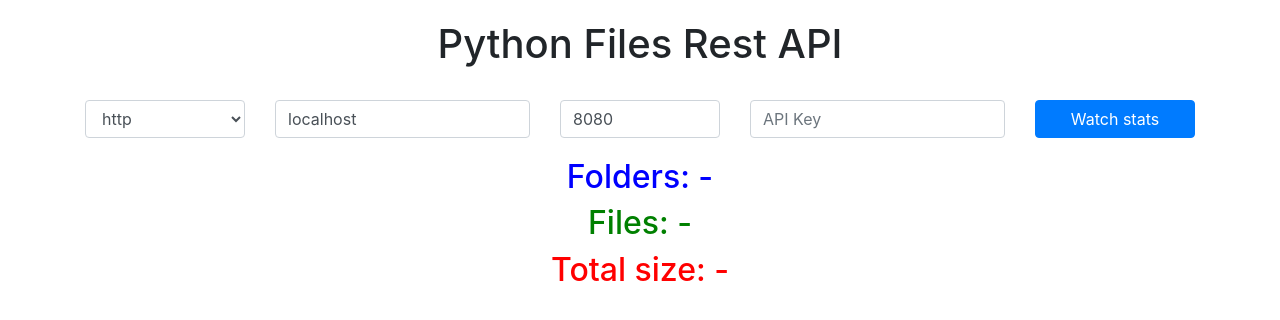
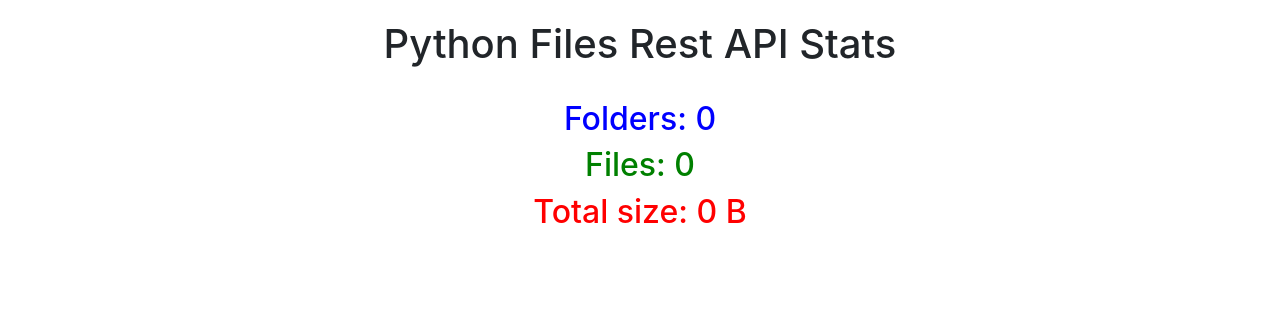
Before and after one commit to SiestaCat/python-files-restapi, a FastAPI app: page /stats in a window 1280 px wide. Shown: the top 320 px of the page. Run offline with FastAPI, Linux system fonts and the light colour scheme; some libraries are stand-ins or nearby versions.

Commit message:
Refactor stats endpoint to merge functionality and improve size formatting; update HTML template for clarity

```diff
--- a/server.py
+++ b/server.py
@@ -64,13 +64,9 @@ async def upload_files(
         saved_files.append(file.filename)
     return {"folder": os.path.basename(unique_folder), "files": saved_files}
 
-# Template endpoint: returns the stats page with default port passed in
+# Template endpoint merged with getstats functionality:
 @app.get("/stats", response_class=HTMLResponse)
 async def stats_page(request: Request):
-    return templates.TemplateResponse("stats.html", {"request": request, "port": 8080})
-
-@app.get("/getstats")
-async def get_file_stats(api_key: None = Depends(verify_api_key)):
     total_folders = 0
     total_files = 0
     total_size = 0
@@ -83,10 +79,27 @@ async def get_file_stats(api_key: None = Depends(verify_api_key)):
             if os.path.isfile(file_path):
                 total_size += os.path.getsize(file_path)
 
-    total_size_gb = total_size / (1024**3)
-    size_str = f"{total_size_gb:.2f}".replace('.', ',') + " GB"
+    def format_size(size_bytes):
+        # Returns size formatted in B, KB, MB, GB, TB, or PT
+        if size_bytes == 0:
+            return "0 B"
+        units = ["B", "KB", "MB", "GB", "TB", "PT"]
+        size = float(size_bytes)
+        for unit in units:
+            if size < 1024:
+                # Optionally replace dot with a comma if desired: str(f"{size:.2f}").replace('.', ',')
+                return f"{size:.2f} {unit}"
+            size /= 1024
+        return f"{size:.2f} PT"
 
-    return {"folders": total_folders, "files": total_files, "size": size_str}
+    size_str = format_size(total_size)
+
+    return templates.TemplateResponse("stats.html", {
+        "request": request,
+        "folders": total_folders,
+        "files": total_files,
+        "size": size_str
+    })
 
 if __name__ == "__main__":
     import uvicorn
--- a/templates/stats.html
+++ b/templates/stats.html
@@ -2,7 +2,7 @@
 <html lang="en">
 <head>
   <meta charset="UTF-8">
-  <title>Python Files Rest API</title>
+  <title>Python Files Rest API - Stats</title>
   <meta name="viewport" content="width=device-width, initial-scale=1">
   <!-- Bootstrap CSS -->
   <link rel="stylesheet" href="https://stackpath.bootstrapcdn.com/bootstrap/4.5.2/css/bootstrap.min.css">
@@ -20,84 +20,20 @@
     <!-- Centered header -->
     <div class="row justify-content-center mb-4">
       <div class="col text-center">
-        <h1>Python Files Rest API</h1>
+        <h1>Python Files Rest API Stats</h1>
       </div>
     </div>
-
-    <!-- Row with fields and button -->
-    <div class="row align-items-center">
-      <!-- Select field for protocol -->
-      <div class="col-md-2">
-        <select id="protocol" class="form-control">
-          <option value="http">http</option>
-          <option value="https">https</option>
-        </select>
-      </div>
-      <!-- Text field for hostname -->
-      <div class="col-md-3">
-        <input type="text" id="hostname" class="form-control" placeholder="Hostname" value="localhost">
-      </div>
-      <!-- Text field for port -->
-      <div class="col-md-2">
-        <input type="text" id="port" class="form-control" placeholder="Port" value="{{ port }}">
-      </div>
-      <!-- Password field for API key -->
-      <div class="col-md-3">
-        <input type="password" id="apikey" class="form-control" placeholder="API Key">
-      </div>
-      <!-- Button "Watch stats" -->
-      <div class="col-md-2">
-        <button id="watchStats" class="btn btn-primary btn-block">Watch stats</button>
-      </div>
-    </div>
-
-    <!-- Displayed results -->
+    <!-- Displayed stats -->
     <div class="row result text-center">
       <div class="col">
-        <h2 id="folders" style="color:blue;">Folders: -</h2>
-        <h2 id="files" style="color:green;">Files: -</h2>
-        <h2 id="size" style="color:red;">Total size: -</h2>
+        <h2 style="color:blue;">Folders: {{ folders }}</h2>
+        <h2 style="color:green;">Files: {{ files }}</h2>
+        <h2 style="color:red;">Total size: {{ size }}</h2>
       </div>
     </div>
   </div>
-
-  <!-- Bootstrap and JS dependencies -->
+  <!-- Bootstrap JS dependencies -->
   <script src="https://code.jquery.com/jquery-3.5.1.slim.min.js"></script>
   <script src="https://cdn.jsdelivr.net/npm/bootstrap@4.5.2/dist/js/bootstrap.bundle.min.js"></script>
-  <script>
-    document.getElementById("watchStats").addEventListener("click", function(){
-      // Retrieve the values of the fields
-      var protocol = document.getElementById("protocol").value;
-      var hostname = document.getElementById("hostname").value;
-      var port = document.getElementById("port").value;
-      var apikey = document.getElementById("apikey").value;
-
-      // Construct the URL to be called (suffix /getstats)
-      var url = protocol + "://" + hostname + ":" + port + "/getstats";
-
-      // Call the API using fetch, sending the header X-API-Key
-      fetch(url, {
-        method: "GET",
-        headers: {
-          "X-API-Key": apikey
-        }
-      })
-      .then(response => response.json())
-      .then(data => {
-        if(data.hasOwnProperty('detail'))
-        {
-          alert(data.detail);
-          return;
-        }
-        // Update the h2 elements with the received data
-        document.getElementById("folders").textContent = "Folders: " + data.folders;
-        document.getElementById("files").textContent = "Files: " + data.files;
-        document.getElementById("size").textContent = "Total size: " + data.size;
-      })
-      .catch(error => {
-        alert("Error fetching data:" + error.toString());
-      });
-    });
-  </script>
 </body>
 </html>
```
